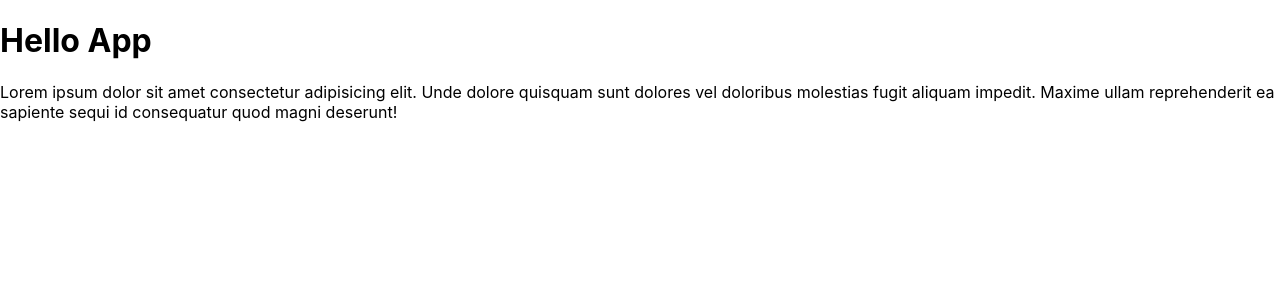
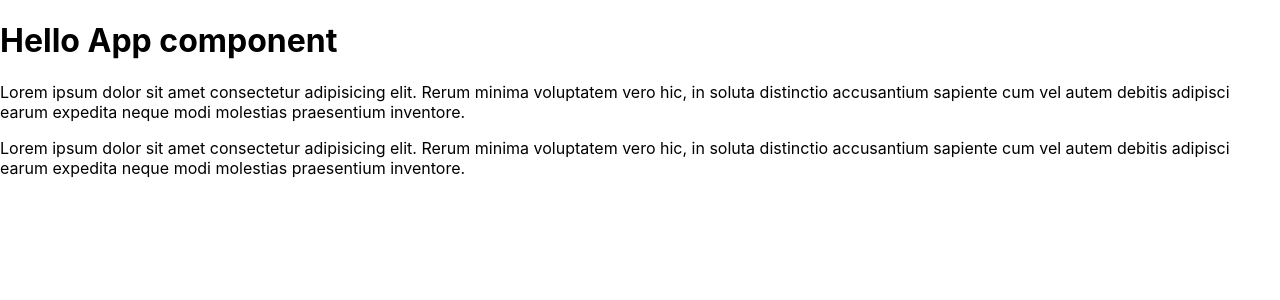
Before and after one commit to mouse-rubin4ic/project-1, a React (Create React App) app: page / in a window 1280 px wide. Shown: the top 300 px of the page. Built offline with nearby package versions, Linux system fonts and the light colour scheme.

Commit message:
створила компонент

```diff
--- a/src/index.tsx
+++ b/src/index.tsx
@@ -6,17 +6,41 @@ import './index.css'
 // const title = React.createElement('h1', { id: 'title' }, 'Hello React')
 
 // JSX
-const app = (
-    <div>
-        <h1 id="text">Hello App</h1>
-        <p>
-            Lorem ipsum dolor sit amet consectetur adipisicing elit. Unde dolore
-            quisquam sunt dolores vel doloribus molestias fugit aliquam impedit.
-            Maxime ullam reprehenderit ea sapiente sequi id consequatur quod
-            magni deserunt!
-        </p>
-    </div>
-)
+// const app = (
+//     <div>
+//         <h1 id="text">Hello App</h1>
+//         <p>
+//             Lorem ipsum dolor sit amet consectetur adipisicing elit. Unde dolore
+//             quisquam sunt dolores vel doloribus molestias fugit aliquam impedit.
+//             Maxime ullam reprehenderit ea sapiente sequi id consequatur quod
+//             magni deserunt!
+//         </p>
+//     </div>
+// )
+
+const App = () => {
+    return (
+        <div>
+            <h1>Hello App component</h1>
+            <p>
+                Lorem ipsum dolor sit amet consectetur adipisicing elit. Rerum
+                minima voluptatem vero hic, in soluta distinctio accusantium
+                sapiente cum vel autem debitis adipisci earum expedita neque
+                modi molestias praesentium inventore.
+            </p>
+            <p>
+                Lorem ipsum dolor sit amet consectetur adipisicing elit. Rerum
+                minima voluptatem vero hic, in soluta distinctio accusantium
+                sapiente cum vel autem debitis adipisci earum expedita neque
+                modi molestias praesentium inventore.
+            </p>
+        </div>
+    )
+}
 
 const root = ReactDOM.createRoot(document.getElementById('root') as HTMLElement)
-root.render(<React.StrictMode>{app}</React.StrictMode>)
+root.render(
+    <React.StrictMode>
+        <App />
+    </React.StrictMode>
+)
```
